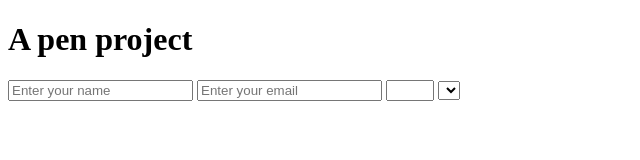
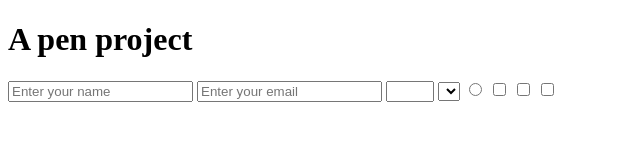
Before and after one commit to rashidmvk/microverse, a plain HTML site: page index.html in a window 1280 px wide. Shown: the full height of the page, 0-640 px from the left. Drawn offline with Linux system fonts and the light colour scheme.

Commit message:
feature 13 and 14

```diff
--- a/index.html
+++ b/index.html
@@ -23,6 +23,12 @@
             <select id="dropdown">
 
             </select>
+            <input type="radio" id="name">
+            <input type="checkbox" value="A">
+            <input type="checkbox" value="B">
+            <input type="checkbox" value="C">
+
+
 
 
         </form>
```
